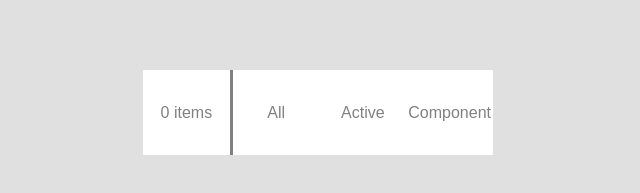
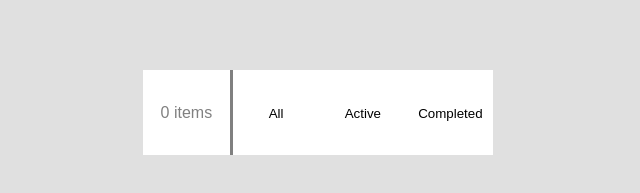
Before and after one commit to enderimen/react-todo-app, a React (Create React App) app: page / in a window 1280 px wide. Shown: the part 419-612 px from the top of the page, without its empty margins (322-962 px from the left). Built offline with nearby package versions, Linux system fonts and the light colour scheme; the HTML template or start-up script is replaced by a standard one.

Commit message:
Button added.

```diff
--- a/src/Footer.js
+++ b/src/Footer.js
@@ -7,9 +7,9 @@ export class Footer extends React.Component {
         return(
             <div className="footer">
                 <div className="sum">0 items</div>
-                <div className="all">All</div>
-                <div className="active">Active</div>
-                <div className="completed">Component</div>
+                <div className="all"><button className="all-btn">All</button></div>
+                <div className="active"><button className="all-btn">Active</button></div>
+                <div className="completed"><button className="completed-btn">Completed</button></div>
             </div>
         );
     }
```
